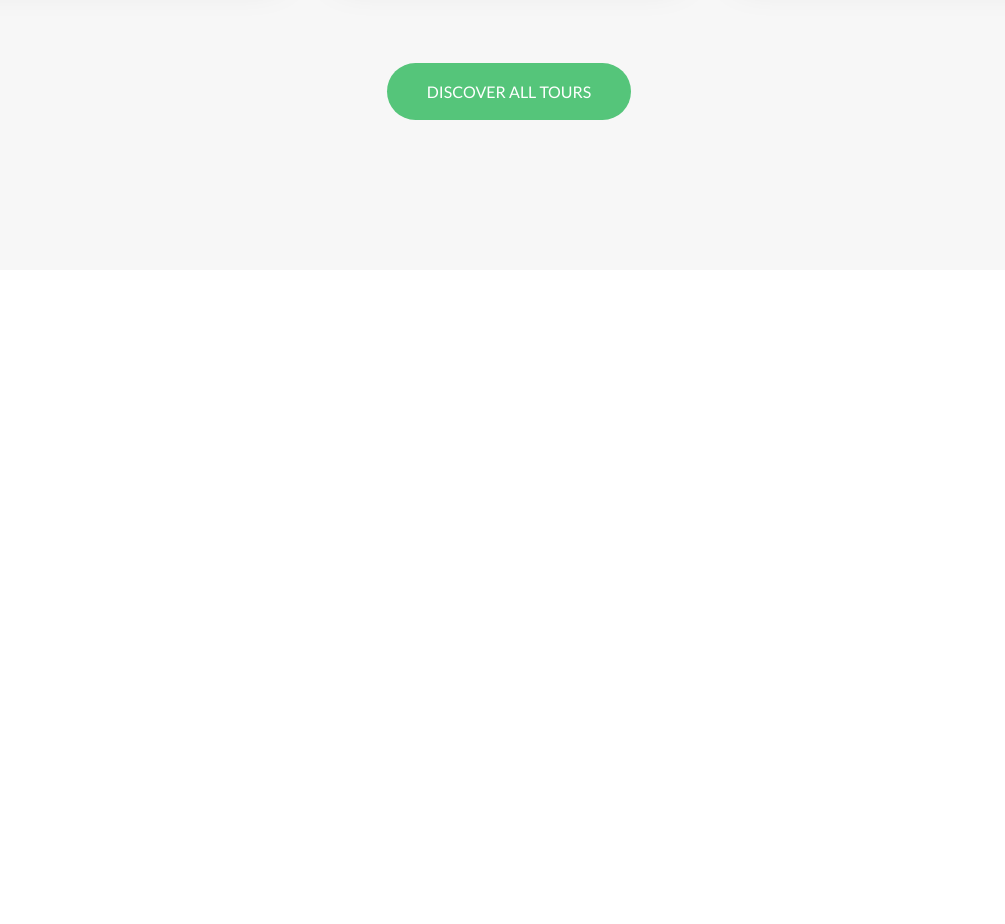
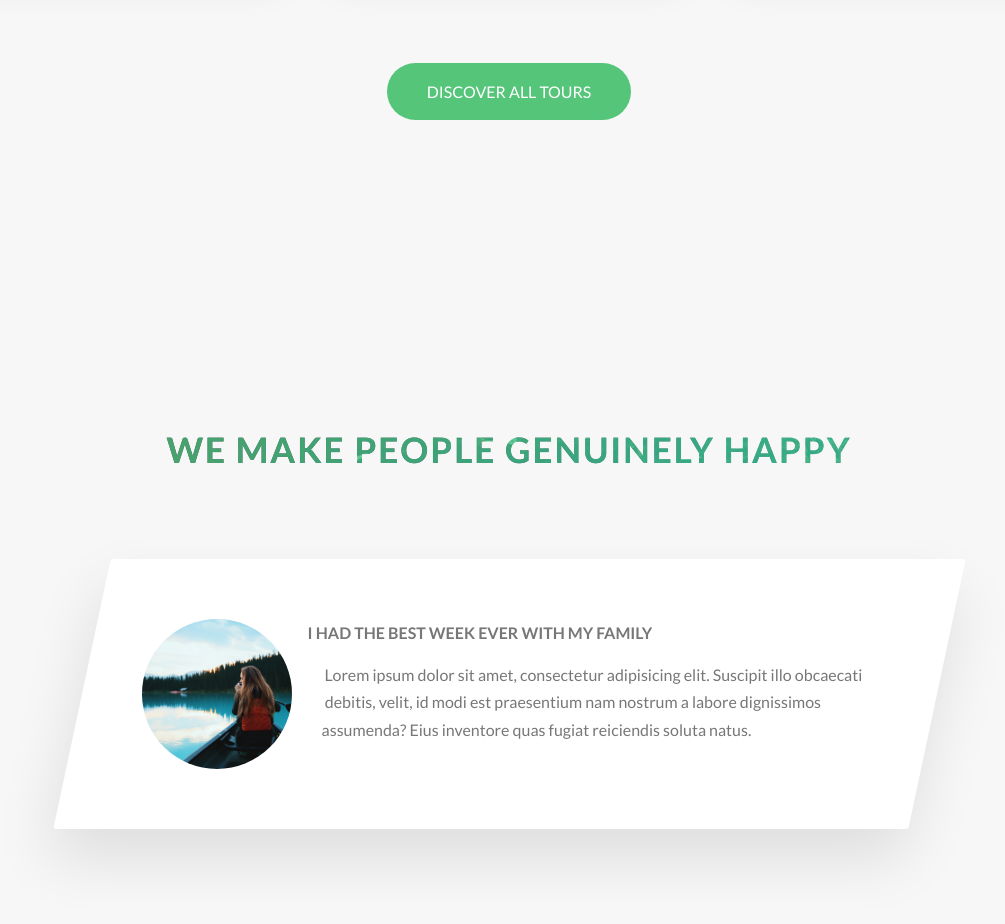
Before and after one commit to lizth93/natours-project, a website: page index.html in a window 1280 px wide. Shown: the part 2989-3913 px from the top of the page, without its empty margins (131-1136 px from the left). Before the commit the page ends 3289 px from the top, so only its background shows below. Drawn offline with Linux system fonts and the light colour scheme.

Commit message:
the stories section part1

```diff
--- a/index.html
+++ b/index.html
@@ -225,6 +225,22 @@
           </a>
         </div>
       </section>
+      <section class="section-stories">
+        <div class="u-center-text u-margin-bottom-big">
+          <h2 class="heading-secondary">We make people genuinely happy</h2>
+        </div>
+        <div class="row">
+          <div class="story">
+            <figure class="story__shape">
+              <img class="story__img" src="img/nat-8.jpg" alt="Person on a tour">
+            </figure>
+            <div class="story__text">
+              <h3 class="heading-tertiary u-margin-bottom-small">I had the best week ever with my family</h3>
+           <p> Lorem ipsum dolor sit amet, consectetur adipisicing elit. Suscipit illo obcaecati debitis, velit, id modi est praesentium nam nostrum a labore dignissimos assumenda? Eius inventore quas fugiat reiciendis soluta natus.  </p>
+            </div>
+          </div>
+        </div>
+      </section>
     </main>
   </body>
 </html>
--- /dev/null
+++ b/sass/components/_story.scss
@@ -0,0 +1,28 @@
+.story {
+  width: 75%;
+  margin: 0 auto;
+  box-shadow: 0 3rem 6rem rgba($color-black, 0.1);
+  background-color: $color-white;
+  border-radius: 0.3rem;
+  padding: 6rem 6rem 6rem 9rem;
+  transform: skewX(-12deg);
+  // padding-left: 9rem;
+
+  &__shape {
+    width: 15rem;
+    height: 15rem;
+
+    float: left;
+    -webkit-shape-outside: circle(50% at 50% 50%);
+    shape-outside: circle(50% at 50% 50%);
+    -webkit-clip-path: circle(50% at 50% 50%);
+    clip-path: circle(50% at 50% 50%);
+    transform: translateX(-3rem) skewX(12deg);
+  }
+  &__img {
+    height: 100%;
+  }
+  &__text {
+    transform: skewX(12deg);
+  }
+}
--- a/sass/main.scss
+++ b/sass/main.scss
@@ -20,6 +20,7 @@ Dark green: #28b485
 @import "components/composition";
 @import "components/feature-box";
 @import "components/card";
+@import "components/story";
 
 @import "layout/header";
 @import "layout/grid";
--- a/sass/pages/_home.scss
+++ b/sass/pages/_home.scss
@@ -26,3 +26,8 @@
   padding: 25rem 0 15rem 0;
   margin-top: -10rem;
 }
+
+.section-stories {
+  padding: 15rem 0;
+  background-color: $color-grey-light-1;
+}
```
Also changed, not shown: css/style.css.
